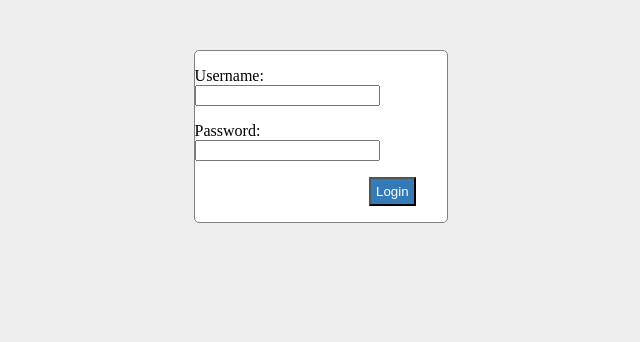
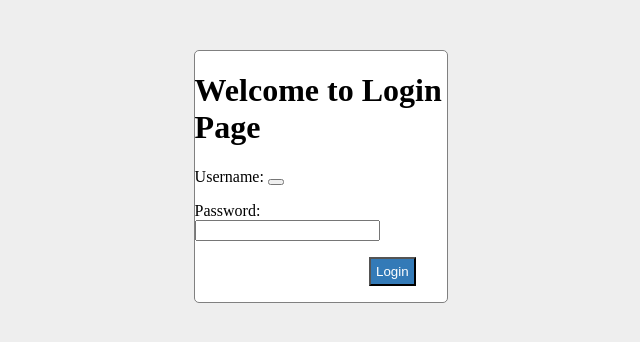
Before and after one commit to senthuja/Login-page, a PHP site: page /login.php in a window 1280 px wide. Shown: the top 342 px of the page, without its empty margins (319-959 px from the left). Run offline with PHP 8.4, Linux system fonts and the light colour scheme.

Commit message:
Update login page

```diff
--- a/php/login.php
+++ b/php/login.php
@@ -7,10 +7,10 @@
 <body>
 	<div id="frm">
 		<form action="process.php" method="POST">
+			<h1>Welcome to Login Page</h1>
 			<p>
 				<label>Username:</label>
-				<input type="text" id="user" name="user" />
-			</p>
+				<button name="login" type="submit"></button>
 			<p>
 				<label>Password:</label>
 				<input type="password" id="pass" name="pass" />
```
